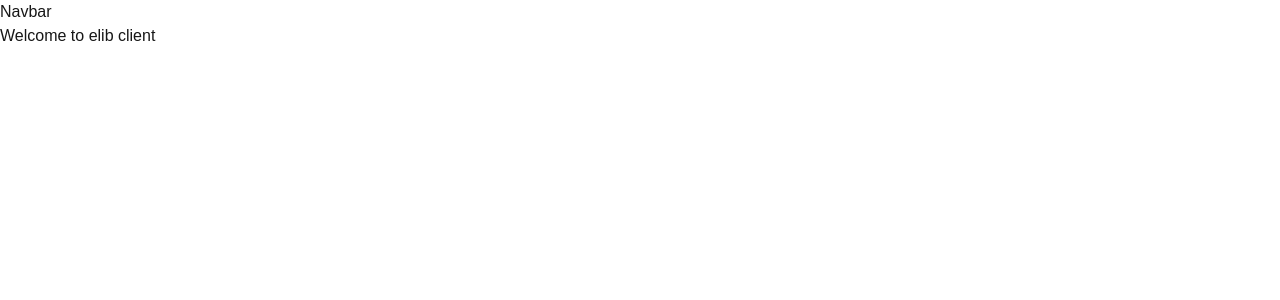
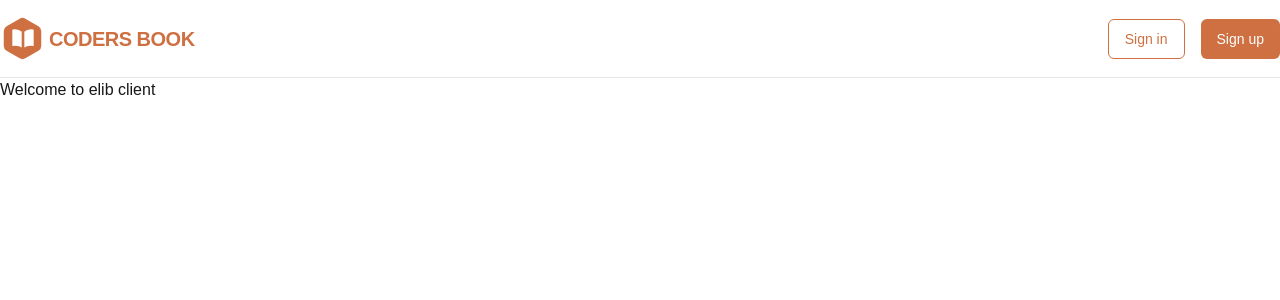
Before and after one commit to AyushNigam-1/Next.js-practice, a Next.js app: page / in a window 1280 px wide. Shown: the top 300 px of the page. Built offline with nearby package versions, Linux system fonts and the light colour scheme.

Commit message:
Added Navbar

```diff
--- a/src/components/Navbar.tsx
+++ b/src/components/Navbar.tsx
@@ -1,7 +1,66 @@
-import React from "react";
+import Link from 'next/link';
+import React from 'react';
 
 const Navbar = () => {
-    return <div>Navbar</div>
-}
+    return (
+        <nav className="border-b">
+            <div className="max-w-7xl mx-auto flex items-center justify-between py-4">
+                <div>
+                    <Link href={'/'}>
+                        <div className="flex items-center gap-1">
+                            <div className="relative">
+                                <Hexagon />
+                                <BookIcon />
+                            </div>
+                            <span className="text-xl font-bold uppercase tracking-tight text-primary-500">
+                                Coders Book
+                            </span>
+                        </div>
+                    </Link>
+                </div>
+                <div className="flex items-center gap-4">
+                    <button className="h-10 rounded-md border border-primary-500 px-4 py-2 text-sm font-medium text-primary-500 transition-all hover:border-primary-100 hover:bg-primary-100 active:border-primary-200 active:bg-primary-200">
+                        Sign in
+                    </button>
+                    <button className="h-10 rounded-md bg-primary-500 px-4 py-2 text-sm font-medium text-white transition-all hover:bg-primary-600 active:bg-primary-700">
+                        Sign up
+                    </button>
+                </div>
+            </div>
+        </nav>
+    );
+};
 
-export default Navbar
+export default Navbar;
+
+const Hexagon = () => (
+    <svg
+        xmlns="http://www.w3.org/2000/svg"
+        width="45"
+        height="45"
+        viewBox="0 0 24 24"
+        fill="#ce7041"
+        stroke="#ce7041"
+        strokeWidth="2"
+        strokeLinecap="round"
+        strokeLinejoin="round"
+        className="lucide lucide-hexagon">
+        <path d="M21 16V8a2 2 0 0 0-1-1.73l-7-4a2 2 0 0 0-2 0l-7 4A2 2 0 0 0 3 8v8a2 2 0 0 0 1 1.73l7 4a2 2 0 0 0 2 0l7-4A2 2 0 0 0 21 16z" />
+    </svg>
+);
+
+const BookIcon = () => (
+    <svg
+        xmlns="http://www.w3.org/2000/svg"
+        fill="#fff"
+        viewBox="0 0 24 24"
+        strokeWidth={2}
+        stroke="#ce7041"
+        className="absolute left-1/2 top-1/2 h-8 w-8 -translate-x-1/2 -translate-y-1/2 transform">
+        <path
+            strokeLinecap="round"
+            strokeLinejoin="round"
+            d="M12 6.042A8.967 8.967 0 0 0 6 3.75c-1.052 0-2.062.18-3 .512v14.25A8.987 8.987 0 0 1 6 18c2.305 0 4.408.867 6 2.292m0-14.25a8.966 8.966 0 0 1 6-2.292c1.052 0 2.062.18 3 .512v14.25A8.987 8.987 0 0 0 18 18a8.967 8.967 0 0 0-6 2.292m0-14.25v14.25"
+        />
+    </svg>
+);
--- a/tailwind.config.ts
+++ b/tailwind.config.ts
@@ -1,16 +1,32 @@
-import type { Config } from "tailwindcss";
+import type { Config } from 'tailwindcss';
 
 const config: Config = {
     content: [
-    "./src/pages/**/*.{js,ts,jsx,tsx,mdx}",
-    "./src/components/**/*.{js,ts,jsx,tsx,mdx}",
-    "./src/app/**/*.{js,ts,jsx,tsx,mdx}",
+        './src/pages/**/*.{js,ts,jsx,tsx,mdx}',
+        './src/components/**/*.{js,ts,jsx,tsx,mdx}',
+        './src/app/**/*.{js,ts,jsx,tsx,mdx}',
     ],
     theme: {
         extend: {
+            backgroundImage: {
+                'gradient-radial': 'radial-gradient(var(--tw-gradient-stops))',
+                'gradient-conic':
+                    'conic-gradient(from 180deg at 50% 50%, var(--tw-gradient-stops))',
+            },
             colors: {
-        background: "var(--background)",
-        foreground: "var(--foreground)",
+                primary: {
+                    50: '#fcf6f0',
+                    100: '#f7eadd',
+                    200: '#eed2ba',
+                    300: '#e3b28e',
+                    400: '#d78d60',
+                    500: '#ce7041',
+                    600: '#bf5a36',
+                    700: '#9f462f',
+                    800: '#803a2c',
+                    900: '#683226',
+                    950: '#381712',
+                },
             },
         },
     },
```
Lines whose indentation alone changed are shown as unchanged.
